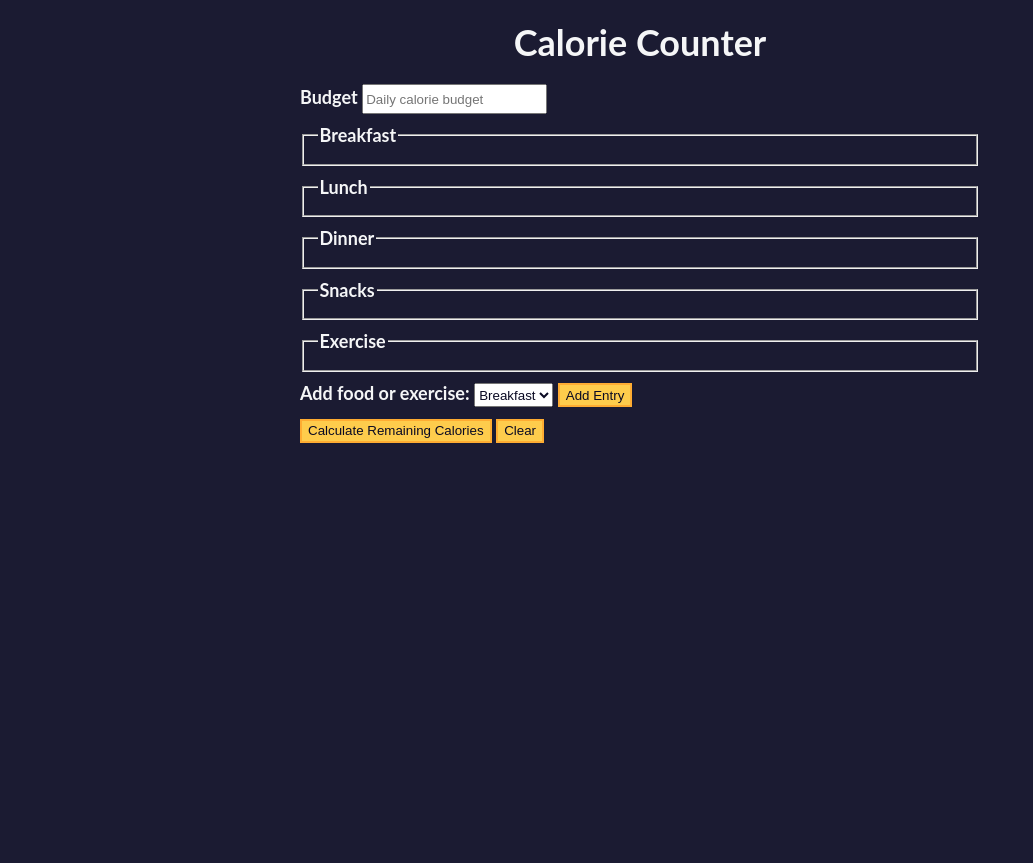
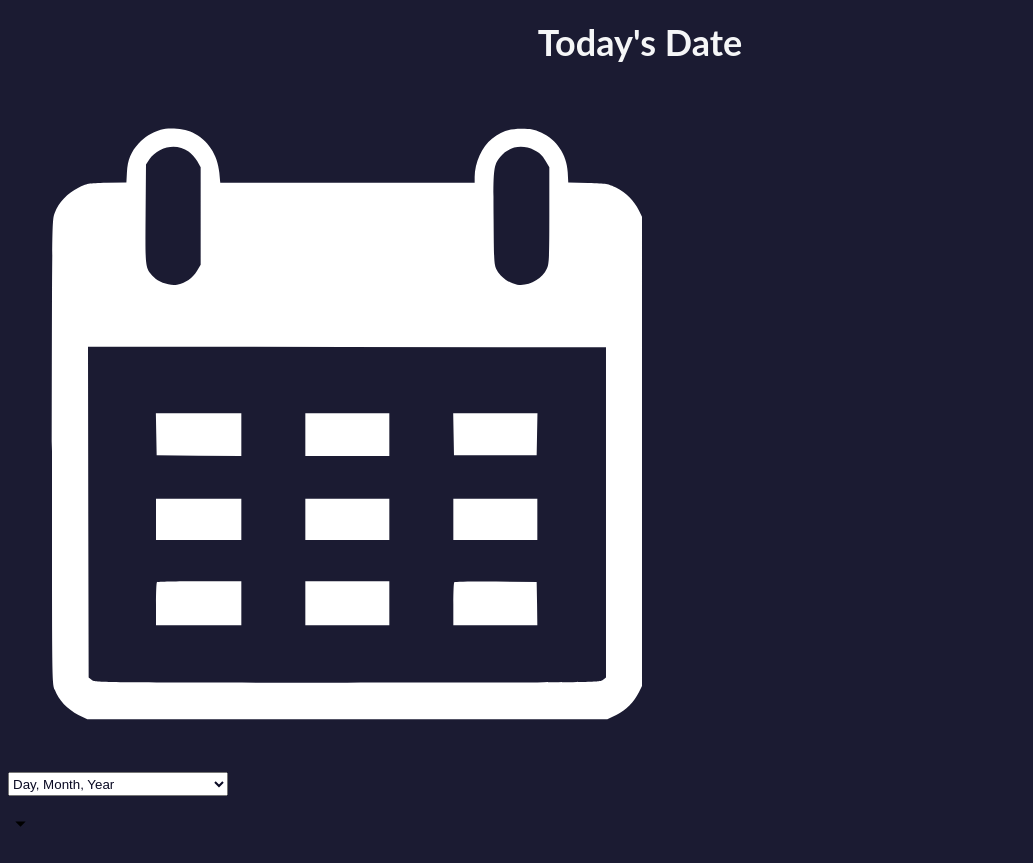
Before and after one commit to andradeviniicius/freeCodeCamp, a plain HTML site: page index.html in a window 1280 px wide. Shown: the whole page, without its empty margins (0-1033 px from the left). Before the commit the page ends 800 px from the top, so only its background shows below. Drawn offline with Linux system fonts and the light colour scheme.

Commit message:
c1-4/ step 0 - 0 / 0% - 0%

```diff
--- a/index.html
+++ b/index.html
@@ -1,67 +1,94 @@
 <!DOCTYPE html>
 <html lang="en">
   <head>
-    <meta charset="utf-8" />
+    <meta charset="UTF-8" />
+    <meta http-equiv="X-UA-Compatible" content="IE=edge" />
     <meta name="viewport" content="width=device-width, initial-scale=1.0" />
-    <link rel="stylesheet" href="styles.css" />
-    <title>Calorie Counter</title>
+    <title>Learn the Date Object by Building a Date Formatter</title>
+    <link rel="stylesheet" href="./styles.css" />
   </head>
   <body>
     <main>
-      <h1>Calorie Counter</h1>
-      <div class="container">
-        <form id="calorie-counter">
-          <label for="budget">Budget</label>
-          <input
-            type="number"
-            min="0"
-            id="budget"
-            placeholder="Daily calorie budget"
-            required
-          />
-          <fieldset id="breakfast">
-            <legend>Breakfast</legend>
-            <div class="input-container"></div>
-          </fieldset>
-          <fieldset id="lunch">
-            <legend>Lunch</legend>
-            <div class="input-container"></div>
-          </fieldset>
-          <fieldset id="dinner">
-            <legend>Dinner</legend>
-            <div class="input-container"></div>
-          </fieldset>
-          <fieldset id="snacks">
-            <legend>Snacks</legend>
-            <div class="input-container"></div>
-          </fieldset>
-          <fieldset id="exercise">
-            <legend>Exercise</legend>
-            <div class="input-container"></div>
-          </fieldset>
-          <div class="controls">
-            <span>
-              <label for="entry-dropdown">Add food or exercise:</label>
-              <select id="entry-dropdown" name="options">
-                <option value="breakfast" selected>Breakfast</option>
-                <option value="lunch">Lunch</option>
-                <option value="dinner">Dinner</option>
-                <option value="snacks">Snacks</option>
-                <option value="exercise">Exercise</option>
-              </select>
-              <button type="button" id="add-entry">Add Entry</button>
-            </span>
-          </div>
-          <div>
-            <button type="submit">
-              Calculate Remaining Calories
-            </button>
-            <button type="button" id="clear">Clear</button>
-          </div>
-        </form>
-        <div id="output" class="output hide"></div>
+      <div class="title-container">
+        <h1 class="title">Today's Date</h1>
+
+        <svg
+          class="date-svg"
+          xmlns="http://www.w3.org/2000/svg"
+          version="1.0"
+          width="512.000000pt"
+          height="512.000000pt"
+          viewBox="0 0 512.000000 512.000000"
+          preserveAspectRatio="xMidYMid meet"
+        >
+          <g
+            transform="translate(0.000000,512.000000) scale(0.100000,-0.100000)"
+            fill="#fff"
+            stroke="none"
+          >
+            <path
+              d="M1145 4777 c-71 -24 -120 -54 -164 -102 -59 -64 -83 -124 -89 -216 l-4 -77 -147 -3 c-142 -4 -149 -5 -213 -37 -81 -40 -149 -111 -177 -188 -21 -54 -21 -64 -21 -1789 0 -1725 0 -1735 21 -1789 28 -77 96 -148 177 -188 l67 -33 1950 0 1950 0 67 33 c74 36 133 96 170 170 l23 47 0 1760 0 1760 -23 47 c-37 74 -96 134 -169 170 -63 31 -71 32 -213 36 l-148 4 -4 77 c-8 133 -82 242 -200 297 -54 25 -75 29 -148 29 -94 -1 -151 -20 -220 -75 -75 -59 -130 -181 -130 -287 l0 -43 -954 0 -954 0 -7 74 c-12 137 -89 251 -201 303 -66 30 -179 39 -239 20z m209 -164 c23 -16 52 -49 66 -73 l25 -45 0 -365 0 -365 -28 -47 c-30 -52 -88 -92 -149 -103 -54 -10 -137 17 -175 57 -65 69 -64 60 -61 471 l3 373 27 41 c17 26 45 50 80 68 71 35 151 31 212 -12z m2594 11 c41 -20 59 -37 82 -78 l30 -51 0 -360 c0 -329 -2 -364 -19 -401 -36 -79 -137 -133 -222 -119 -57 10 -125 58 -151 107 -23 42 -23 50 -26 388 -3 377 -1 403 51 465 62 76 162 95 255 49z m537 -2717 l0 -1239 -24 -19 c-23 -19 -67 -19 -1916 -19 -1849 0 -1893 0 -1916 19 l-24 19 -3 1241 -2 1241 1942 -2 1943 -3 0 -1238z"
+            />
+            <path
+              d="M1112 2493 l3 -158 318 -3 317 -2 0 160 0 160 -320 0 -321 0 3 -157z"
+            />
+            <path
+              d="M2230 2490 l0 -160 315 0 315 0 0 160 0 160 -315 0 -315 0 0 -160z"
+            />
+            <path
+              d="M3342 2493 l3 -158 310 0 310 0 3 158 3 157 -316 0 -316 0 3 -157z"
+            />
+            <path
+              d="M1110 1855 l0 -155 320 0 320 0 0 155 0 155 -320 0 -320 0 0 -155z"
+            />
+            <path
+              d="M2230 1855 l0 -155 315 0 315 0 0 155 0 155 -315 0 -315 0 0 -155z"
+            />
+            <path
+              d="M3340 1855 l0 -155 315 0 315 0 0 155 0 155 -315 0 -315 0 0 -155z"
+            />
+            <path
+              d="M1117 1383 c-4 -3 -7 -78 -7 -165 l0 -158 320 0 320 0 0 165 0 165 -313 0 c-173 0 -317 -3 -320 -7z"
+            />
+            <path
+              d="M2230 1225 l0 -165 315 0 315 0 0 165 0 165 -315 0 -315 0 0 -165z"
+            />
+            <path
+              d="M3347 1383 c-4 -3 -7 -78 -7 -165 l0 -158 315 0 315 0 -2 163 -3 162 -306 3 c-168 1 -308 -1 -312 -5z"
+            />
+          </g>
+        </svg>
       </div>
+      <div class="divider"></div>
+
+      <div class="dropdown-container">
+        <select name="date-options" id="date-options">
+          <option value="dd-mm-yyyy">Day, Month, Year</option>
+          <option value="yyyy-mm-dd">Year, Month, Day</option>
+          <option value="mm-dd-yyyy-h-mm">
+            Month, Day, Year, Hours, Minutes
+          </option>
+        </select>
+        <div class="select-icon">
+          <svg
+            class="icon"
+            xmlns="http://www.w3.org/2000/svg"
+            width="25"
+            height="35"
+            viewBox="0 0 24 24"
+          >
+            <rect x="0" fill="none" width="24" height="24" />
+
+            <g>
+              <path d="M7 10l5 5 5-5" />
+            </g>
+          </svg>
+        </div>
+      </div>
+
+      <p id="current-date"></p>
     </main>
+
     <script src="./script.js"></script>
   </body>
 </html>
```
